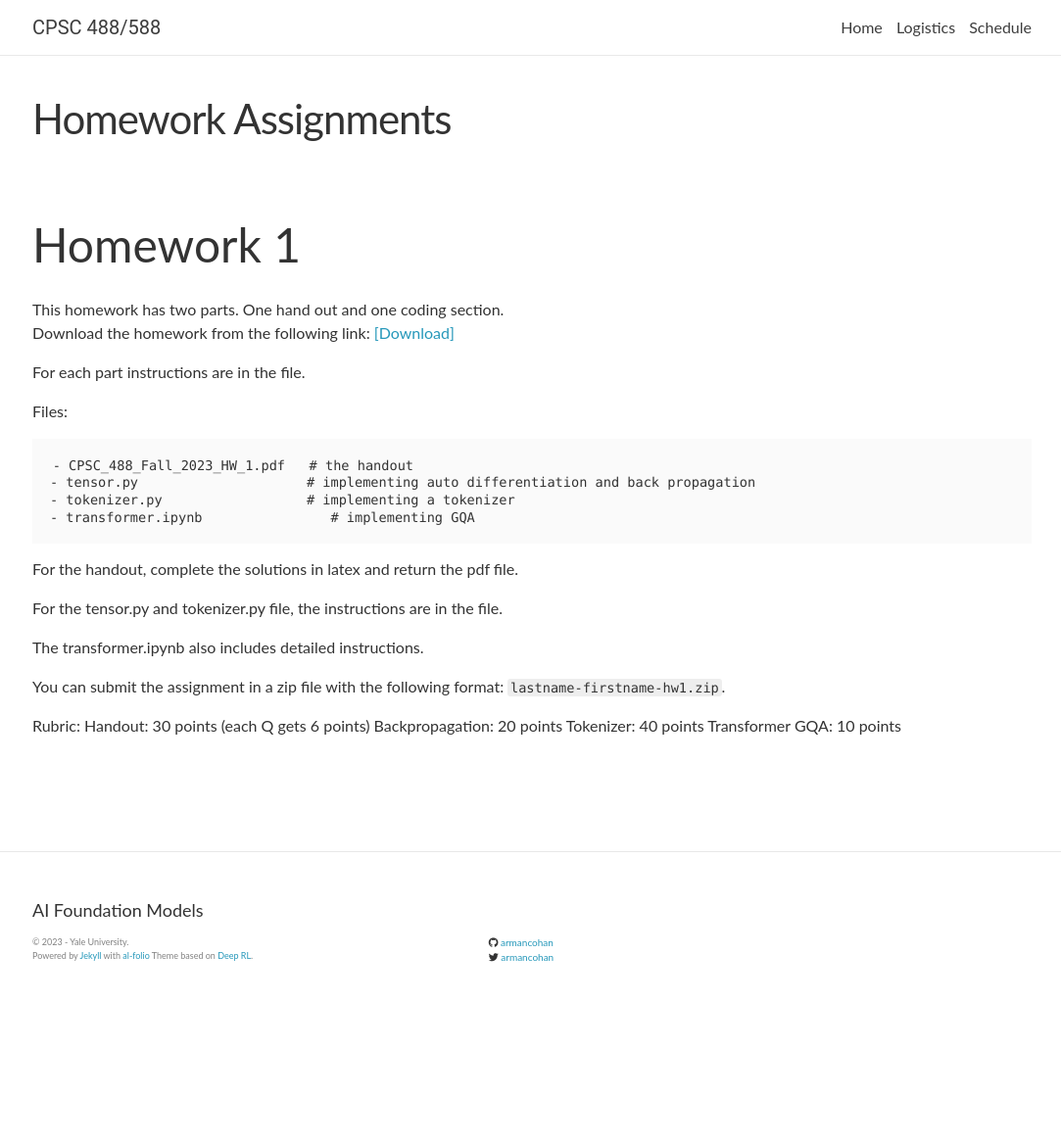
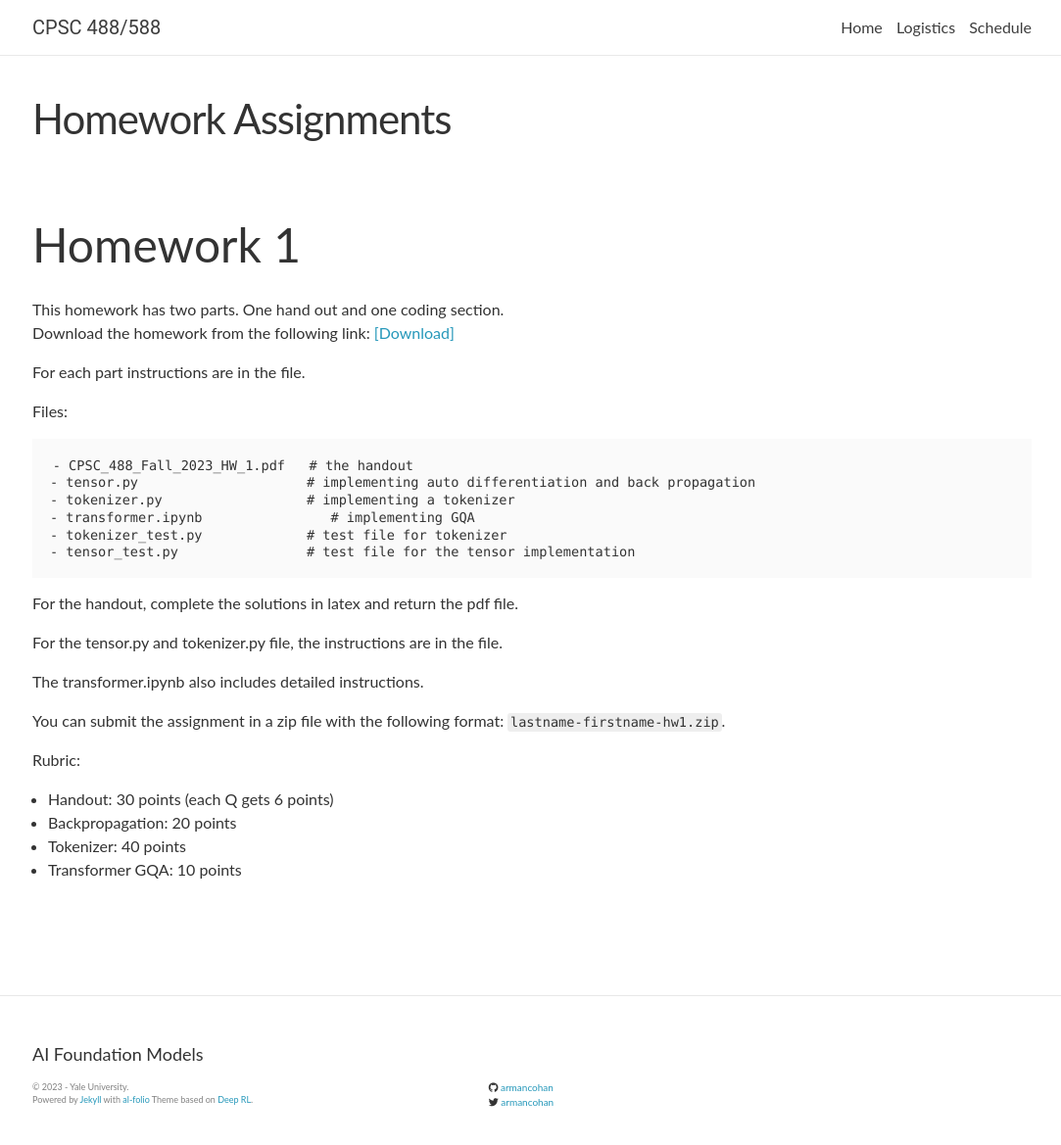
Before and after one commit to yale-nlp/cpsc488, a Jekyll site: the page built from _pages/homework.md, in a window 1280 px wide and 1194 px high. Shown: the top 1169 px of the window at 98% size, without its empty margins (97-1180 px from the left). Built offline with Jekyll 4.4.1, drawn with Linux system fonts in a browser that asks for light colours; nearby versions of some CDN libraries; comment, search, counter and statistics services are not loaded.

````diff
--- a/_pages/homework.md
+++ b/_pages/homework.md
@@ -20,6 +20,8 @@ Files:
 - tensor.py                     # implementing auto differentiation and back propagation
 - tokenizer.py                  # implementing a tokenizer
 - transformer.ipynb                # implementing GQA
+- tokenizer_test.py             # test file for tokenizer
+- tensor_test.py                # test file for the tensor implementation
 ```
 
 For the handout, complete the solutions in latex and return the pdf file.
@@ -32,9 +34,9 @@ You can submit the assignment in a zip file with the following format:
 `lastname-firstname-hw1.zip`.
 
 Rubric:
-Handout: 30 points (each Q gets 6 points)
-Backpropagation: 20 points
-Tokenizer: 40 points
-Transformer GQA: 10 points
+- Handout: 30 points (each Q gets 6 points)
+- Backpropagation: 20 points
+- Tokenizer: 40 points
+- Transformer GQA: 10 points
 
 <!-- - [Homework 1](https://piazza.com/cmu/fall2019/10703/resources): Due by Friday, 20<sup>th</sup> September 2019. -->
````
